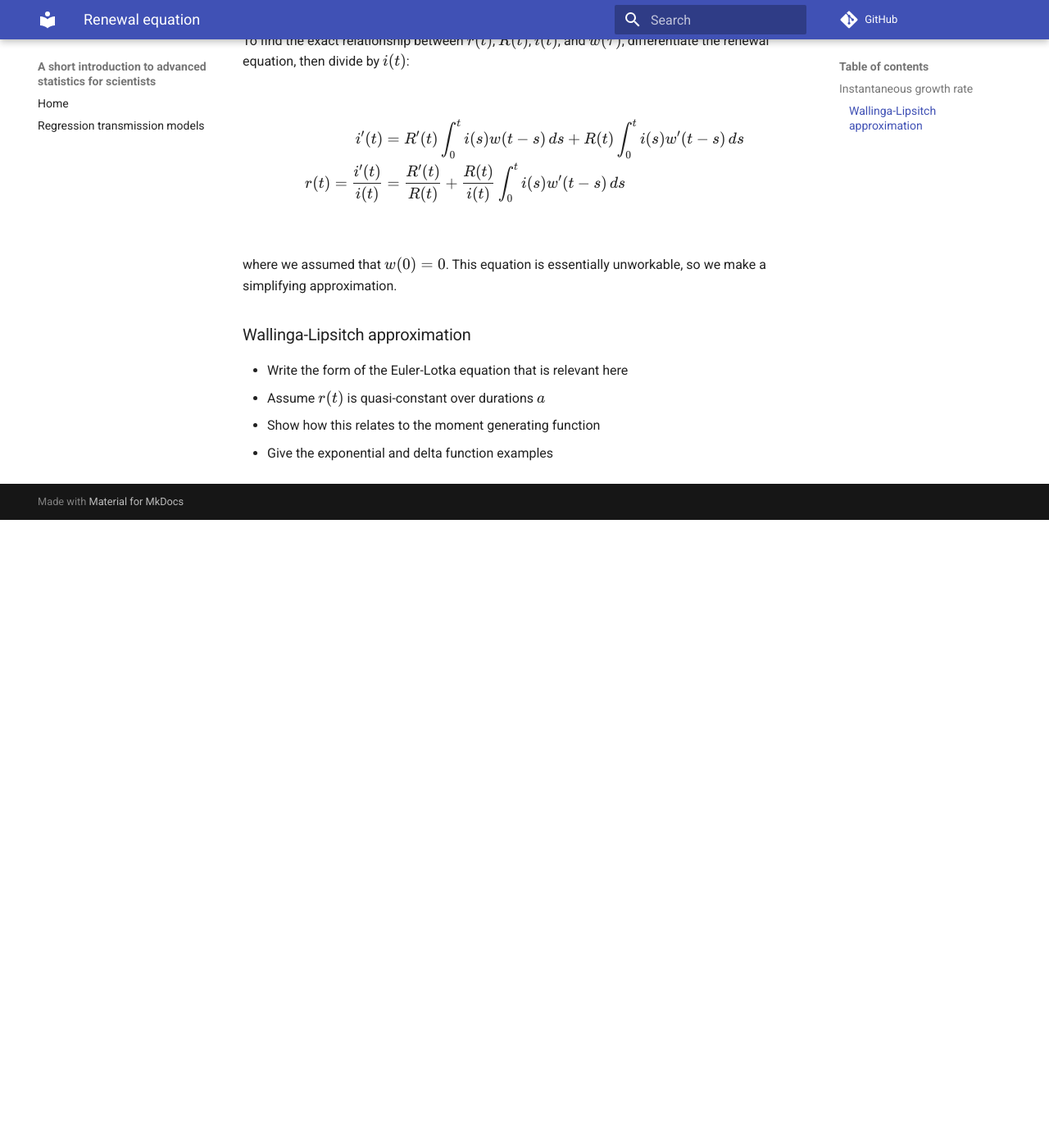
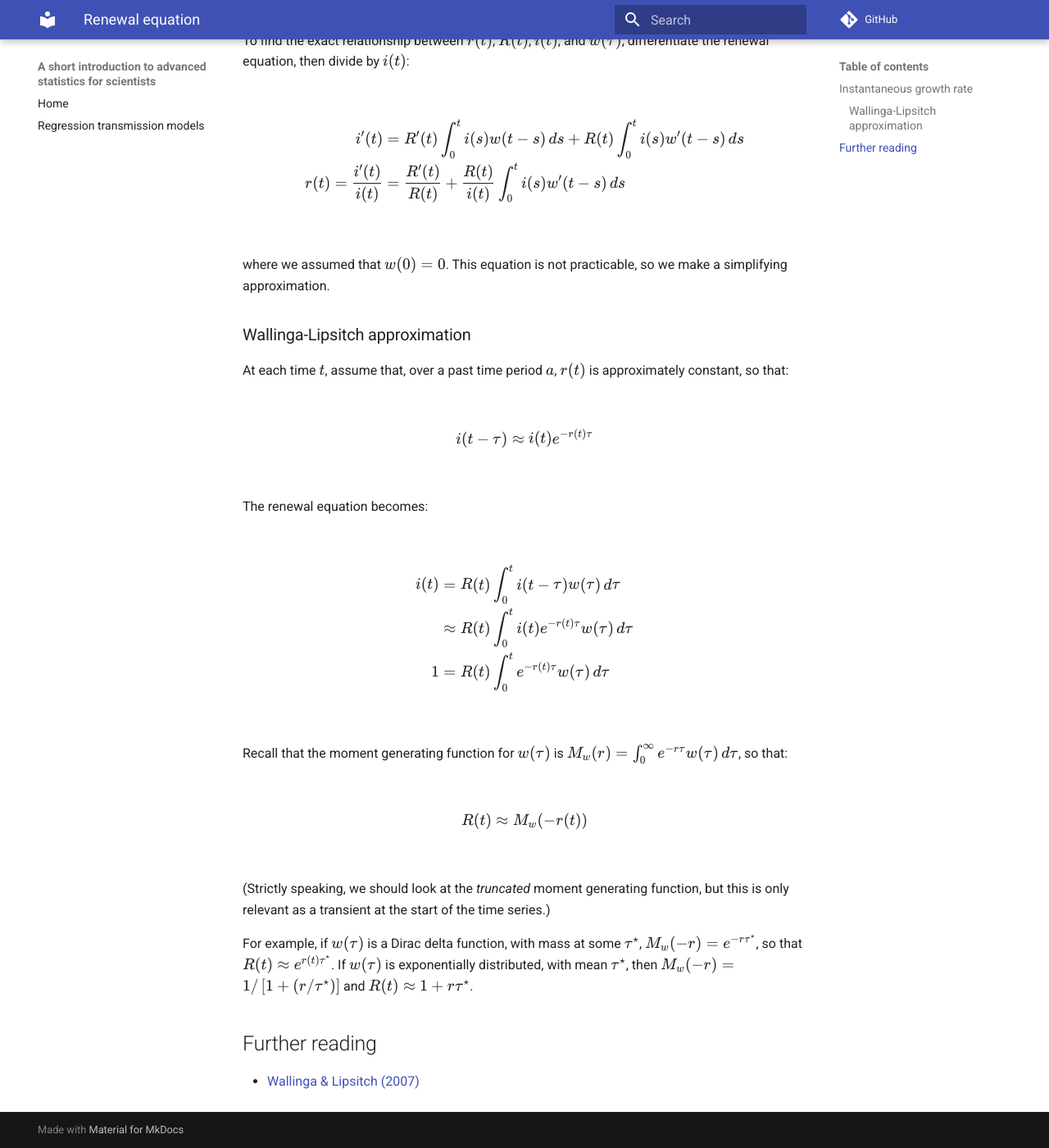
Before and after one commit to swo/idm-book, an MkDocs documentation site: the page built from docs/renewal_equation.md, in a window 1280 px wide and 1400 px high, scrolled down 905 px. Shown: the whole window at 82% size. Built offline with MkDocs 1.6.1 and Material for MkDocs 9.7.7, drawn with Linux system fonts in a browser that asks for light colours; comment, search, counter and statistics services are not loaded; before the commit the page ends 1539 px from its top, so only the background shows below that; some of the changed text lies outside the part shown.

Commit message:
wallinga lipsitch

```diff
--- a/docs/renewal_equation.md
+++ b/docs/renewal_equation.md
@@ -6,6 +6,7 @@ the generation interval distribution $w(\tau)$ are related by:
 
 $$
   i(t) = R(t) \int_0^t i(s) w(t - s) \,ds
+       = R(t) \int_0^t i(t - \tau) w(\tau) \,d\tau
 $$
 
 In practice, it is difficult to measure $R(t)$ and $w(\tau)$ directly. Instead,
@@ -37,12 +38,46 @@ $$
   \end{align*}
 $$
 
-where we assumed that $w(0) = 0$. This equation is essentially unworkable, so we
-make a simplifying approximation.
+where we assumed that $w(0) = 0$. This equation is not practicable, so we make a
+simplifying approximation.
 
 ### Wallinga-Lipsitch approximation
 
-- Write the form of the Euler-Lotka equation that is relevant here
-- Assume $r(t)$ is quasi-constant over durations $a$
-- Show how this relates to the moment generating function
-- Give the exponential and delta function examples
+At each time $t$, assume that, over a past time period $a$, $r(t)$ is
+approximately constant, so that:
+
+$$
+  i(t - \tau) \approx i(t) e^{-r(t)\tau}
+$$
+
+The renewal equation becomes:
+
+$$
+  \begin{align*}
+    i(t)
+      & = R(t) \int_0^t i(t - \tau) w(\tau) \,d\tau               \\
+      & \approx R(t) \int_0^t i(t) e^{-r(t)\tau} w(\tau) \, d\tau \\
+    1 & = R(t) \int_0^t e^{-r(t)\tau} w(\tau) \, d\tau
+  \end{align*}
+$$
+
+Recall that the moment generating function for $w(\tau)$ is
+$M_w(r) = \int_0^\infty e^{-r\tau} w(\tau) \,d\tau$, so that:
+
+$$
+  R(t) \approx M_w(-r(t))
+$$
+
+(Strictly speaking, we should look at the *truncated* moment generating
+function, but this is only relevant as a transient at the start of the time
+series.)
+
+For example, if $w(\tau)$ is a Dirac delta function, with mass at some
+$\tau^\star$, $M_w(-r) = e^{-r \tau^\star}$, so that
+$R(t) \approx e^{r(t)\tau^\star}$. If $w(\tau)$ is exponentially distributed,
+with mean $\tau^\star$, then $M_w(-r) = 1/\left[ 1 + (r/\tau^\star) \right]$ and
+$R(t) \approx 1 + r \tau^\star$.
+
+## Further reading
+
+- [Wallinga & Lipsitch (2007)](https://doi.org/10.1098/rspb.2006.3754)
```
